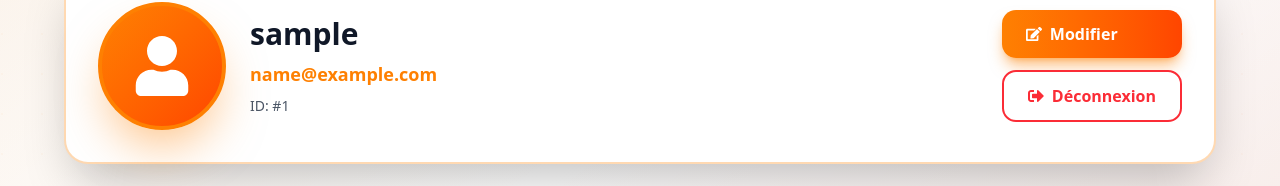
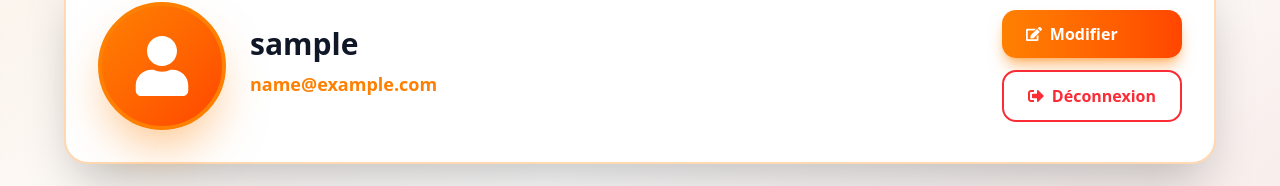
Before and after one commit to fadimeddahi/pcprime-ecommerce, a Next.js app: page /profile in a window 1280 px wide. Shown: the part 400-586 px from the top of the page. Built offline with nearby package versions, Linux system fonts and the light colour scheme; no server answers; sample sign-in values are in the browser's storage.

Commit message:
chore: Remove ID display from profile page

```diff
--- a/src/app/profile/page.tsx
+++ b/src/app/profile/page.tsx
@@ -220,9 +220,6 @@ const ProfilePage = () => {
                 </h2>
                 <p className="text-[#fe8002] font-bold text-lg mb-2">
                   {profileData.email}
-                </p>
-                <p className={`text-sm ${theme === 'light' ? 'text-gray-600' : 'text-gray-400'}`}>
-                  ID: #{profileData.id}
                 </p>
               </div>
 
```
